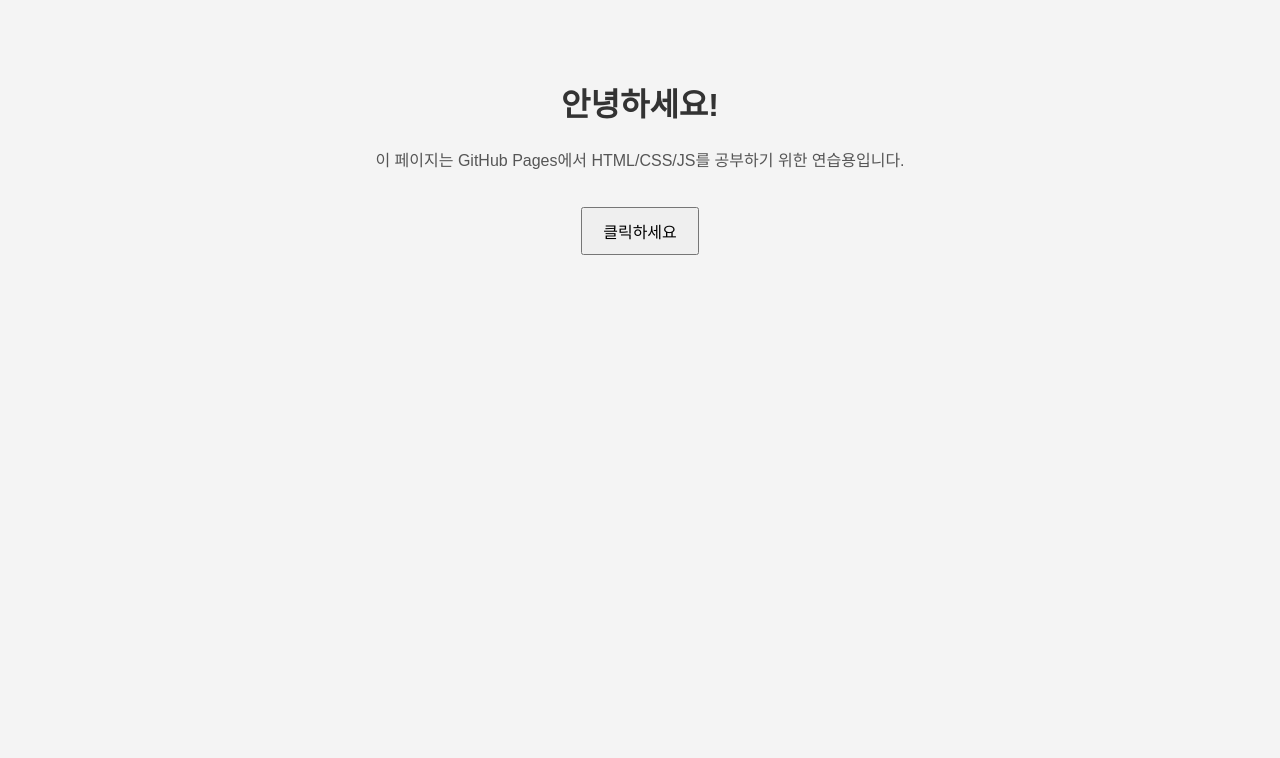
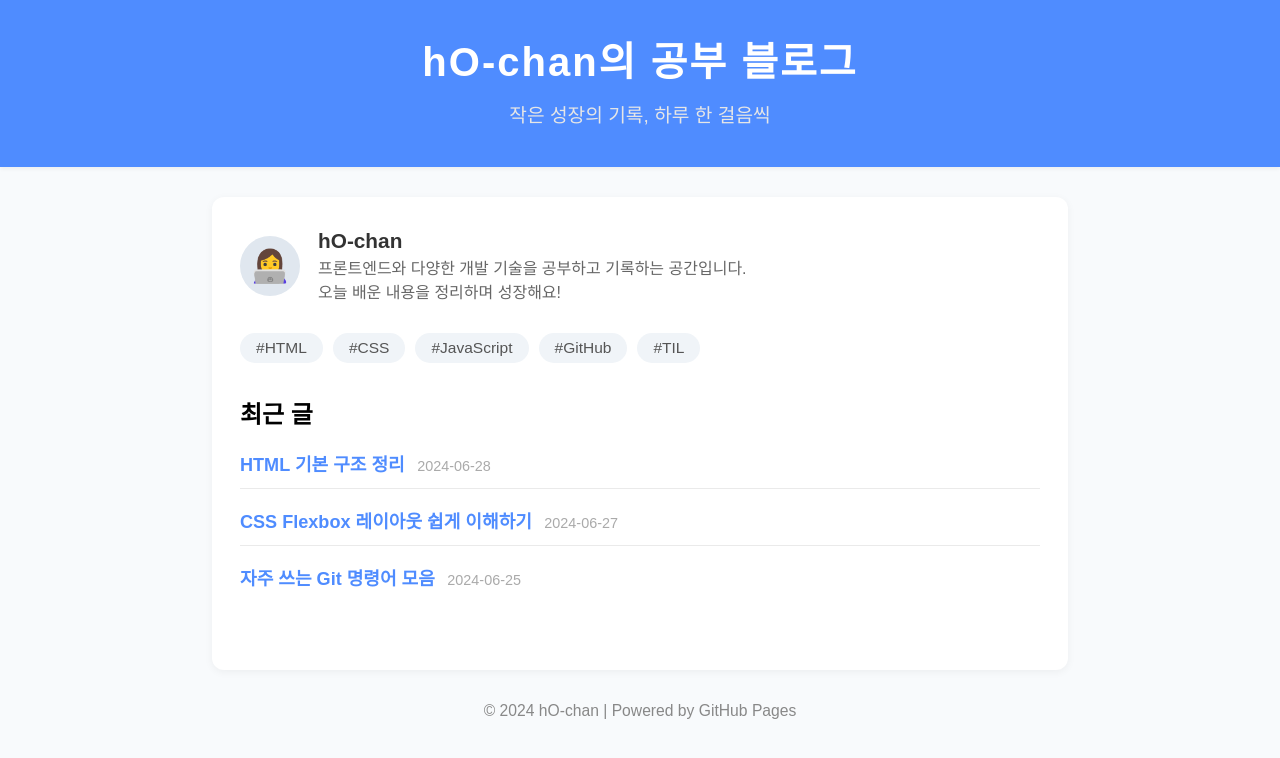
Before and after one commit to hO-chan/hO-chan.github.io, a plain HTML site: page index.html in a window 1280 px wide. Drawn offline with Linux system fonts and the light colour scheme.

Commit message:
Update index.html
코파일럿에게 공부용 블로그 짜달라함

```diff
--- a/index.html
+++ b/index.html
@@ -3,36 +3,164 @@
 <head>
   <meta charset="UTF-8" />
   <meta name="viewport" content="width=device-width, initial-scale=1.0" />
-  <title>공부용 GitHub Page</title>
+  <title>hO-chan의 공부 블로그</title>
   <style>
     body {
-      font-family: Arial, sans-serif;
+      font-family: 'Noto Sans KR', Arial, sans-serif;
+      background-color: #f8fafc;
+      margin: 0;
+      padding: 0;
+    }
+    header {
+      background-color: #4f8cff;
+      color: white;
+      padding: 30px 0 20px 0;
       text-align: center;
-      padding: 50px;
-      background-color: #f4f4f4;
+      box-shadow: 0 2px 4px rgba(0,0,0,0.05);
     }
-    h1 {
+    header h1 {
+      margin: 0;
+      font-size: 2.5rem;
+      letter-spacing: 2px;
+    }
+    header p {
+      margin-top: 12px;
+      font-size: 1.2rem;
+      color: #e6e6e6;
+    }
+    main {
+      max-width: 800px;
+      margin: 30px auto 0 auto;
+      background: white;
+      border-radius: 12px;
+      box-shadow: 0 2px 8px rgba(0,0,0,0.05);
+      padding: 32px 28px;
+    }
+    .profile {
+      display: flex;
+      align-items: center;
+      margin-bottom: 30px;
+      gap: 18px;
+    }
+    .profile-img {
+      width: 60px;
+      height: 60px;
+      border-radius: 50%;
+      background: #e0e7ef;
+      display: flex;
+      align-items: center;
+      justify-content: center;
+      font-size: 2rem;
+    }
+    .profile-desc {
+      text-align: left;
+    }
+    .profile-desc h2 {
+      margin: 0 0 2px 0;
+      font-size: 1.3rem;
       color: #333;
     }
-    p {
+    .profile-desc p {
+      margin: 0;
+      font-size: 1rem;
+      color: #666;
+    }
+    section.blog-posts {
+      margin-bottom: 36px;
+    }
+    .post-list {
+      list-style: none;
+      padding: 0;
+      margin: 0;
+    }
+    .post-list li {
+      margin-bottom: 18px;
+      border-bottom: 1px solid #eaeaea;
+      padding-bottom: 12px;
+    }
+    .post-list li:last-child {
+      border-bottom: none;
+    }
+    .post-title {
+      font-size: 1.13rem;
+      color: #4f8cff;
+      text-decoration: none;
+      font-weight: 600;
+    }
+    .post-date {
+      font-size: 0.9rem;
+      color: #aaa;
+      margin-left: 8px;
+    }
+    nav.categories {
+      margin-bottom: 32px;
+    }
+    .category-list {
+      display: flex;
+      gap: 10px;
+      list-style: none;
+      padding: 0;
+      margin: 0;
+      flex-wrap: wrap;
+    }
+    .category-list li {
+      background: #f0f4f8;
       color: #555;
+      border-radius: 20px;
+      padding: 6px 16px;
+      font-size: 0.97rem;
     }
-    button {
-      padding: 10px 20px;
-      font-size: 16px;
-      margin-top: 20px;
+    footer {
+      text-align: center;
+      color: #888;
+      font-size: 0.98rem;
+      margin: 32px 0 18px 0;
     }
   </style>
 </head>
 <body>
-  <h1>안녕하세요!</h1>
-  <p>이 페이지는 GitHub Pages에서 HTML/CSS/JS를 공부하기 위한 연습용입니다.</p>
-  <button onclick="sayHello()">클릭하세요</button>
-
-  <script>
-    function sayHello() {
-      alert("공부 화이팅!");
-    }
-  </script>
+  <header>
+    <h1>hO-chan의 공부 블로그</h1>
+    <p>작은 성장의 기록, 하루 한 걸음씩</p>
+  </header>
+  <main>
+    <div class="profile">
+      <div class="profile-img">👩‍💻</div>
+      <div class="profile-desc">
+        <h2>hO-chan</h2>
+        <p>프론트엔드와 다양한 개발 기술을 공부하고 기록하는 공간입니다.<br>
+           오늘 배운 내용을 정리하며 성장해요!</p>
+      </div>
+    </div>
+    <nav class="categories">
+      <ul class="category-list">
+        <li>#HTML</li>
+        <li>#CSS</li>
+        <li>#JavaScript</li>
+        <li>#GitHub</li>
+        <li>#TIL</li>
+      </ul>
+    </nav>
+    <section class="blog-posts">
+      <h2>최근 글</h2>
+      <ul class="post-list">
+        <li>
+          <a class="post-title" href="#">HTML 기본 구조 정리</a>
+          <span class="post-date">2024-06-28</span>
+        </li>
+        <li>
+          <a class="post-title" href="#">CSS Flexbox 레이아웃 쉽게 이해하기</a>
+          <span class="post-date">2024-06-27</span>
+        </li>
+        <li>
+          <a class="post-title" href="#">자주 쓰는 Git 명령어 모음</a>
+          <span class="post-date">2024-06-25</span>
+        </li>
+      </ul>
+    </section>
+  </main>
+  <footer>
+    &copy; 2024 hO-chan | Powered by GitHub Pages
+  </footer>
 </body>
 </html>
```
